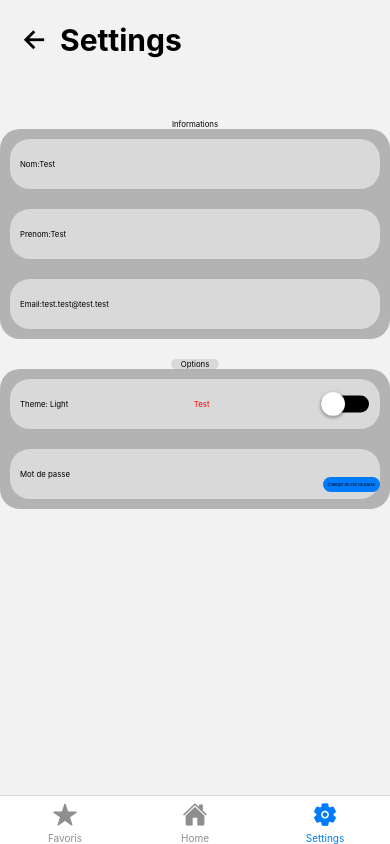
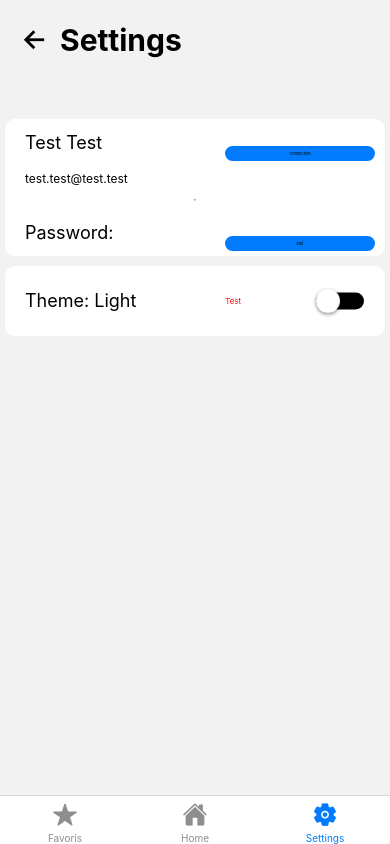
Before and after one commit to hugocffrd/Peyronon-Coiffard-Multiplateform, a React Native app: screen /Settings in a window 390 px wide. Built offline with nearby package versions, Linux system fonts and the light colour scheme.

Commit message:
Added missing files

```diff
--- a/components/navigation/HeaderNavigation.tsx
+++ b/components/navigation/HeaderNavigation.tsx
@@ -9,7 +9,7 @@ export default function HeaderNavigation(props){
     <View style={styles.headerNavigationContainer}>
       <Ionicons
         name="arrow-back"
-        onPress={() => props.navigation.navigate("Home")}
+        onPress={() => props.navigation.goBack()}
         style={[
           styles.navigationBackBtn,
           { display: props.title !== "Home" ? "flex" : "none" },
--- a/components/settings/ModalGeneric.tsx
+++ b/components/settings/ModalGeneric.tsx
@@ -150,7 +150,6 @@ const styles = StyleSheet.create({
     borderRadius: 20,
     padding: 5,
     color: "white",
-    width: "auto",
   },
   modalBtnText: {
     color: "black",
--- a/components/settings/OptionSettings.tsx
+++ b/components/settings/OptionSettings.tsx
@@ -17,43 +17,20 @@ export default function OptionSettings(props: OptionsSettingsProps) {
   const { isDarkMode, setIsDarkMode, user, windowWidth } = props;
   const [isEnabled, setIsEnabled] = useState(isDarkMode);
   const theme = isDarkMode ? darkTheme : lightTheme;
-  const [passwordLength, setPasswordLength] = useState(0);
-
-  const [modalChangePasswordVisible, setModalChangePasswordVisible] =
-    useState(false);
 
   const toggleSwitch = (): void => {
     setIsEnabled(!isEnabled);
     setIsDarkMode(!isDarkMode);
   };
 
-  useEffect((): void => {
-    setPasswordLength(user.password.length);
-  }, [user.password]);
-
-  const submit = (): void => {
-    console.log("change password");
-  };
-
-  const [userPassword, setUserPassword] = useState(user.password);
-
-  const inputModals: ItemInputModalsModel[] = [
-    {
-      headerInput: "Nouveau mot de passe : ",
-      value: userPassword,
-      changeValue: setUserPassword,
-      placeholder: "Mot de passe",
-    },
-  ];
-
   return (
     <View style={[styles.container]}>
-      <WrapperText customStyle={styles.optionText} text={"Options"} />
       <View style={styles.optionContainer}>
         <View style={styles.option}>
           <WrapperText
             customStyle={styles.optionText}
             text={"Theme: " + (isDarkMode ? "Dark" : "Light")}
+            size={18}
           />
           <View>
             <WrapperText customStyle={theme.test} text={"Test"} />
@@ -67,18 +44,6 @@ export default function OptionSettings(props: OptionsSettingsProps) {
             style={styles.switch}
           />
         </View>
-        <View style={styles.option}>
-          <WrapperText customStyle={styles.optionText} text={"Mot de passe"} />
-          <WrapperText text={"*".repeat(passwordLength)} />
-          <ModalGeneric
-            isVisible={modalChangePasswordVisible}
-            setIsVisible={setModalChangePasswordVisible}
-            submit={submit}
-            btnContent="Changer de mot de passe"
-            inputModals={inputModals}
-            windowWidth={windowWidth}
-          />
-        </View>
       </View>
     </View>
   );
@@ -87,22 +52,22 @@ export default function OptionSettings(props: OptionsSettingsProps) {
 const styles = StyleSheet.create({
   container: {
     alignItems: "center",
-    marginVertical: 20,
+    marginHorizontal:5,
+    marginTop:10,
   },
   heading: {
     textAlign: "center",
     marginBottom: 10,
   },
   optionContainer: {
-    backgroundColor: "#B3B3B3",
+    backgroundColor: "#FFFFFF",
     alignItems: "center",
-    borderRadius: 20,
     paddingHorizontal: 10,
+    borderRadius: 10,
     width: "100%",
   },
   option: {
     justifyContent: "space-between",
-    backgroundColor: "#D9D9D9",
     flexDirection: "row",
     width: "100%",
     alignItems: "center",
@@ -112,9 +77,7 @@ const styles = StyleSheet.create({
   },
   optionText: {
     width: "auto",
-    backgroundColor: "#D9D9D9",
     alignItems: "center",
-    borderRadius: 20,
     paddingHorizontal: 10,
   },
   switch: {
--- a/components/settings/UserInformationBox.tsx
+++ b/components/settings/UserInformationBox.tsx
@@ -1,37 +1,119 @@
-import React from "react";
+import React, { useEffect, useState } from "react";
 import { StyleSheet, View } from "react-native";
 import { UserModel } from "../../models/user.model";
 import WrapperText from "../wrappers/WrapperText";
+import ModalGeneric from "./ModalGeneric";
+import { ItemInputModalsModel } from "../../models/input-modals.model";
+import { useDispatch } from "react-redux";
+import { submitForm, updatePassword, updateUsername } from "../../redux/actions/modal-connexion.actions";
 
 interface UserInformationBoxProps {
   user: UserModel;
+  windowWidth: number;
 }
 
 export default function UserInformationBox(props: UserInformationBoxProps) {
-  const { user } = props;
+  const { user, windowWidth } = props;
+  const [passwordLength, setPasswordLength] = useState(0);
+  const [modalConnexionVisible, setModalConnexionVisible] = useState(false);
+  const [email, setEmail] = useState("");
+  const [password, setPassword] = useState("");
+
+  const dispatch = useDispatch();
+
+  const [modalChangePasswordVisible, setModalChangePasswordVisible] =
+    useState(false);
+
+  useEffect((): void => {
+    setPasswordLength(user.password.length);
+  }, [user.password]);
+
+  const submitPassWord = (): void => {
+    console.log("changing password");
+  };
+
+  const submitUser = (): void => {
+    setEmail("");
+    setPassword("");
+    dispatch(submitForm({ email, password }));
+  };
+
+  const onChangeUsername = (newEmail: string): void => {
+    setEmail(newEmail);
+    dispatch(updateUsername(newEmail));
+  };
+
+  const onChangePassword = (newPassword: string): void => {
+    setPassword(newPassword);
+    dispatch(updatePassword(newPassword));
+  };
+
+  const inputModalsUser: ItemInputModalsModel[] = [
+    {
+      headerInput: "Email : ",
+      value: email,
+      changeValue: onChangeUsername,
+      placeholder: "Email",
+    },
+    {
+      headerInput: "Password",
+      value: password,
+      changeValue: onChangePassword,
+      placeholder: "Password",
+    },
+  ];
+
+  const [userPassword, setUserPassword] = useState(user.password);
+
+  const inputModalsPassword: ItemInputModalsModel[] = [
+    {
+      headerInput: "New Password : ",
+      value: userPassword,
+      changeValue: setUserPassword,
+      placeholder: "Password",
+    },
+  ];
+
+
   return (
     <View>
-      <WrapperText customStyle={styles.headerCard} text="Informations" />
       <View style={styles.mainContainerInfoBox}>
         <View style={styles.informationBox}>
           <View style={styles.informations}>
             <WrapperText
               customStyle={styles.informationsText}
-              text={"Nom:" + user.name}
+              text={user.name + " " + user.surname }
+              size={18}
             />
+            <ModalGeneric
+            isVisible={modalConnexionVisible}
+            setIsVisible={setModalConnexionVisible}
+            submit={submitUser}
+            inputModals={inputModalsUser}
+            btnContent="Connection"
+            windowWidth={windowWidth}
+          />
           </View>
           <View style={styles.informations}>
             <WrapperText
               customStyle={styles.informationsText}
-              text={"Prenom:" + user.surname}
+              text={user.email}
+              size={12}
             />
           </View>
+          <hr/>
           <View style={styles.informations}>
-            <WrapperText
-              customStyle={styles.informationsText}
-              text={"Email:" + user.email}
-            />
-          </View>
+          <WrapperText customStyle={styles.informationsText} text={"Password: "} size={18} />
+          <WrapperText text={"*".repeat(passwordLength)} size={18} />
+          <ModalGeneric
+            isVisible={modalChangePasswordVisible}
+            setIsVisible={setModalChangePasswordVisible}
+            submit={submitPassWord}
+            btnContent="Edit"
+            inputModals={inputModalsPassword}
+            windowWidth={windowWidth}
+          />
+        </View>
         </View>
       </View>
     </View>
@@ -42,23 +124,22 @@ const styles = StyleSheet.create({
   mainContainerInfoBox: {
     alignItems: "center",
     display: "flex",
+    marginHorizontal:5,
+
   },
   informationBox: {
     width: "100%",
-    backgroundColor: "#B3B3B3",
+    backgroundColor: "#FFFFFF",
     alignItems: "center",
     textAlign: "center",
     paddingHorizontal: 10,
-    borderRadius: 20,
+    borderRadius: 10,
   },
   informations: {
-    backgroundColor: "#D9D9D9",
     flexDirection: "row",
     width: "100%",
     alignItems: "center",
-    borderRadius: 20,
-    marginVertical: 10,
-    height: 50,
+    marginVertical: 5,
   },
   informationsText: {
     paddingLeft: 10,
--- a/navigation/Navigation.tsx
+++ b/navigation/Navigation.tsx
@@ -58,7 +58,11 @@ export default function Navigation() {
               ),
             }}
           >
-            {() => <Favorite fontSize={fontSize} />}
+            {(navigation) => <Favorite
+              fontSize={fontSize}
+              navigation={navigation}
+              windowWidth={windowWidth}
+            />}
           </Tab.Screen>
           <Tab.Screen
             name="Home"
--- a/screens/AnimalCard.tsx
+++ b/screens/AnimalCard.tsx
@@ -9,8 +9,8 @@ const styles = StyleSheet.create({
     textAlign: "center",
     justifyContent: "center",
     alignItems: "center",
-    borderRadius: 15,
-    backgroundColor: "#e7e7e7",
+    borderRadius: 5,
+    backgroundColor: "#FFFFFF",
     flexDirection: "row",
   },
   boxContentContainerStyle: {
--- a/screens/Favorite.tsx
+++ b/screens/Favorite.tsx
@@ -1,11 +1,129 @@
-import React from "react";
-import { View } from "react-native";
-import WrapperText from "../components/wrappers/WrapperText";
+import React, { useEffect, useState } from "react";
+import { Animated, Dimensions, SafeAreaView, TouchableOpacity, View} from "react-native";
+import { FlatList, GestureHandlerRootView } from "react-native-gesture-handler";
+import { StyleSheet } from "react-native";
+import Swipeable from 'react-native-gesture-handler/Swipeable';
+import AnimalCard from "./AnimalCard";
+
+const styles = StyleSheet.create({
+  container: {
+    flex: 1,
+  },
+  flatListContainer: {
+    flex: 1,
+    paddingHorizontal: 10,
+    paddingVertical: 10,
+    justifyContent: "space-between",
+  },
+  item: {
+    width: "100%",
+    flex: 1,
+    alignItems: "center",
+    justifyContent: "center",
+    margin: 5,
+    height: 120,
+  },
+  rightAction: {
+    borderRadius:5,
+    backgroundColor: '#BBA700',
+    justifyContent: 'center',
+    marginBottom:5,
+    marginTop:5,
+  },
+  actionText: {
+    color: '#fff',
+    fontWeight: '600',
+    padding: 20,
+  },
+});
+
 
 export default function Favorite(props) {
+
+  const { windowWidth } = props;
+  const getNumberOfColumns = () => {
+    const itemWidth = 200;
+    const minItemMargin = 100;
+    const availableWidth = windowWidth - minItemMargin;
+    const maxColumns = 2;
+    const minColumns = 1;
+    const numColumns = Math.floor(availableWidth / itemWidth);
+    console.log(numColumns);
+    return Math.max(minColumns, Math.min(numColumns, maxColumns));
+  };
+
+  const [numColumns, setNumColumns] = useState(getNumberOfColumns());
+
+  useEffect(() => {
+    Dimensions.addEventListener("change", () => {
+      setNumColumns(getNumberOfColumns());
+    });
+  }, []);
+
+  const animalCards = [
+    AnimalCard,
+    AnimalCard,
+    AnimalCard,
+    AnimalCard,
+  ];
+
+
+  const handlePress = () => {
+    props.navigation.navigation.navigate("Animal Details");
+    // props.navigation.navigate("Animal Details", {animalProps: props.animalDetails});
+  };
+
+  const handleDeleteFavoritePress = (item) => {
+    const animalCards = this.state.animalCards.filter(item);
+    this.setState({ animalCards: animalCards });
+  }
+
+  //Action when swiping left the item
+  const RightActions = (progress, dragX) => {
+    const scale = dragX.interpolate({
+      inputRange: [0, 100],
+      outputRange: [0, 1],
+      extrapolate: 'clamp',
+    });
+    return (
+      <TouchableOpacity
+      style={styles.rightAction}
+      activeOpacity={0.5}
+      onPress={(item) => handleDeleteFavoritePress(item)}>
+    <Animated.Text style={[styles.actionText, { transform: [{ scale }] }]}>
+      Add to Favorite
+    </Animated.Text>
+  </TouchableOpacity>
+    );
+  };
+
+
+  const Items = ({ item }) => {
+    return (
+      <View style={styles.flatListContainer}>
+      <Swipeable
+        renderRightActions={RightActions}
+        >
+          <TouchableOpacity
+            activeOpacity={0.5}
+            onPress={() => handlePress()}>
+            <AnimalCard />
+          </TouchableOpacity>
+      </Swipeable>
+      </View>
+
+    );
+  };
   return (
-    <View style={{ flex: 1, justifyContent: "center", alignItems: "center" }}>
-      <WrapperText text={"Favoris"} />
-    </View>
+    <SafeAreaView style={styles.container}>
+      <GestureHandlerRootView style={{ flex: 1}}>
+        <FlatList
+          showsVerticalScrollIndicator={false}
+          data={animalCards}
+          numColumns={numColumns}
+          renderItem={Items}
+        />
+      </GestureHandlerRootView>
+    </SafeAreaView>
   );
 }
```
Also changed, not shown: screens/Home.tsx (+13 -12 lines).
